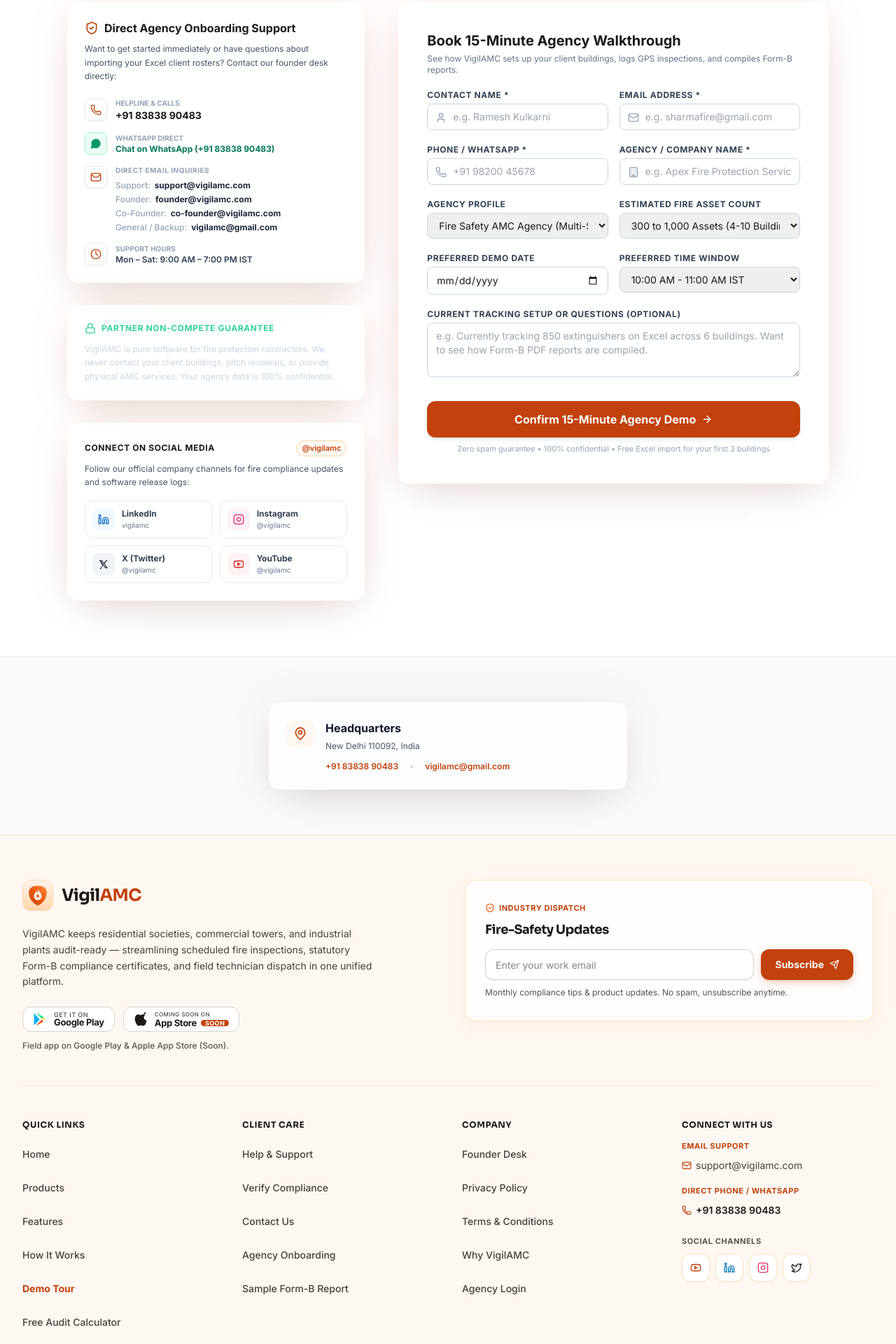
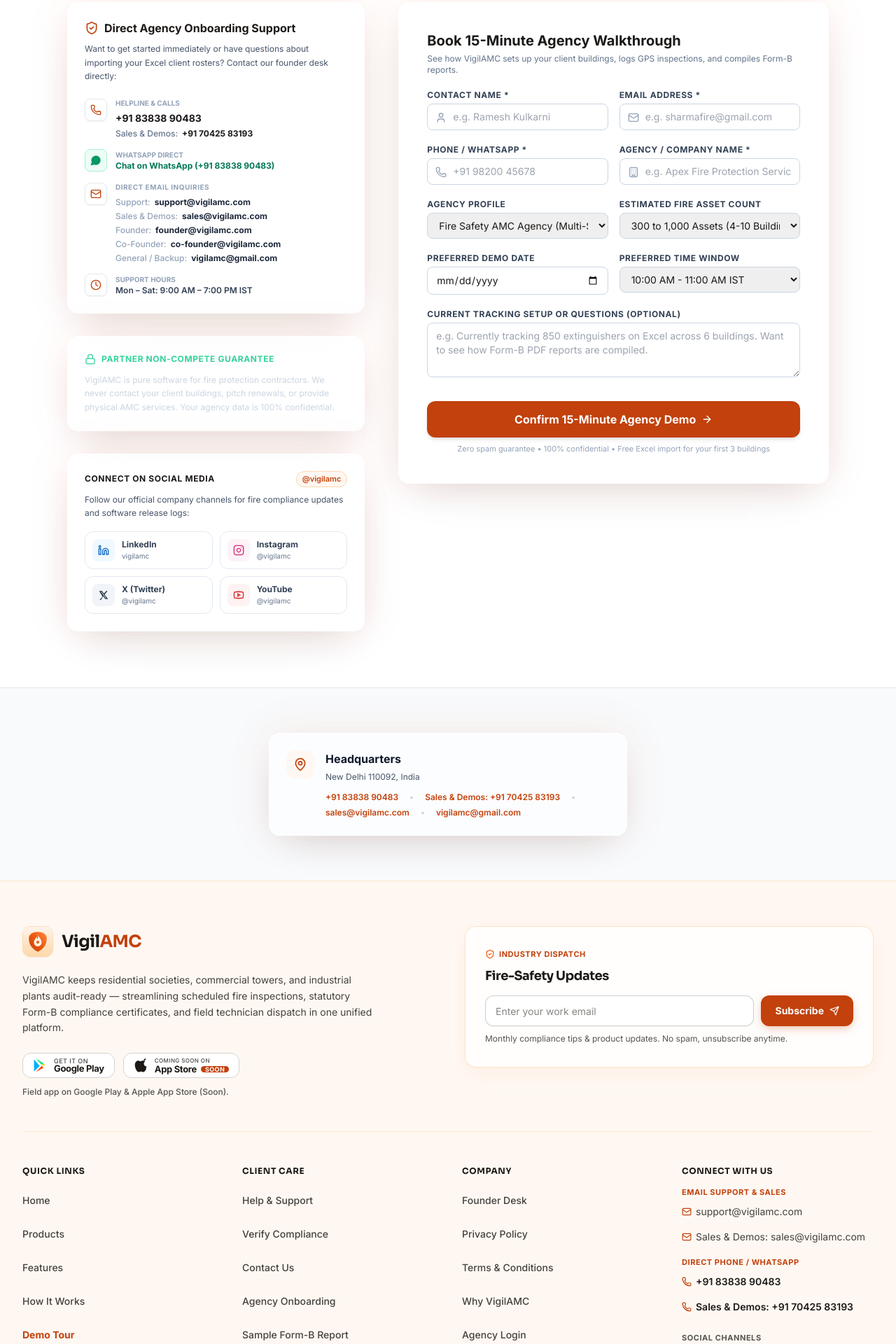
Before and after one commit to shi2n/VigilAMC, a Next.js app: page /contact in a window 1280 px wide. Shown: the part 540-2460 px from the top of the page at 70% size. Built offline with nearby package versions, Linux system fonts and the light colour scheme; no server answers.

Commit message:
feat(contact): add Sales & Demos phone (+91 70425 83193) and email (sales@vigilamc.com)

```diff
--- a/src/app/about/page.tsx
+++ b/src/app/about/page.tsx
@@ -137,6 +137,16 @@ export default function AboutUsPage() {
                   &bull;{' '}
                   <a href={`mailto:${SITE_CONFIG.CONTACT_EMAIL}`} className="text-[#C2410C] hover:underline">
                     {SITE_CONFIG.CONTACT_EMAIL}
+                  </a>
+                </p>
+                <p className="text-[11px] text-slate-500 mt-1">
+                  Sales &amp; Demos:{' '}
+                  <a href={SITE_CONFIG.SALES_PHONE_TEL} className="text-[#C2410C] font-semibold hover:underline">
+                    {SITE_CONFIG.SALES_PHONE_DISPLAY}
+                  </a>{' '}
+                  &bull;{' '}
+                  <a href={`mailto:${SITE_CONFIG.SALES_EMAIL}`} className="text-[#C2410C] hover:underline">
+                    {SITE_CONFIG.SALES_EMAIL}
                   </a>
                 </p>
               </div>
--- a/src/app/contact/page.tsx
+++ b/src/app/contact/page.tsx
@@ -129,15 +129,21 @@ export default function ContactPage() {
               </p>
 
               <div className="mt-5 space-y-3.5 text-xs text-slate-700">
-                <div className="flex items-center gap-3">
-                  <div className="w-8 h-8 rounded-lg bg-white border border-slate-200 flex items-center justify-center text-[#C2410C] shadow-sm">
+                <div className="flex items-start gap-3">
+                  <div className="w-8 h-8 rounded-lg bg-white border border-slate-200 flex items-center justify-center text-[#C2410C] shadow-sm shrink-0 mt-0.5">
                     <Phone className="w-4 h-4" />
                   </div>
-                  <div>
+                  <div className="space-y-1">
                     <span className="text-slate-400 block text-[10px] uppercase font-bold">Helpline &amp; Calls</span>
-                    <a href={SITE_CONFIG.PHONE_TEL} className="font-extrabold text-[#1C1917] text-sm hover:underline">
+                    <a href={SITE_CONFIG.PHONE_TEL} className="font-extrabold text-[#1C1917] text-sm hover:underline block">
                       {SITE_CONFIG.PHONE_DISPLAY}
                     </a>
+                    <div className="text-xs">
+                      <span className="text-slate-500 font-medium mr-1.5">Sales &amp; Demos:</span>
+                      <a href={SITE_CONFIG.SALES_PHONE_TEL} className="font-extrabold text-[#1C1917] hover:text-[#C2410C] hover:underline">
+                        {SITE_CONFIG.SALES_PHONE_DISPLAY}
+                      </a>
+                    </div>
                   </div>
                 </div>
 
@@ -169,6 +175,12 @@ export default function ContactPage() {
                         <span className="text-slate-400 font-medium mr-1.5">Support:</span>
                         <a href={`mailto:${SITE_CONFIG.SUPPORT_EMAIL}`} className="font-bold text-slate-800 hover:text-[#C2410C] break-all">
                           {SITE_CONFIG.SUPPORT_EMAIL}
+                        </a>
+                      </div>
+                      <div>
+                        <span className="text-slate-400 font-medium mr-1.5">Sales &amp; Demos:</span>
+                        <a href={`mailto:${SITE_CONFIG.SALES_EMAIL}`} className="font-bold text-slate-800 hover:text-[#C2410C] break-all">
+                          {SITE_CONFIG.SALES_EMAIL}
                         </a>
                       </div>
                       <div>
@@ -560,9 +572,17 @@ export default function ContactPage() {
                 <p className="text-xs text-slate-600 leading-relaxed">
                   {SITE_CONFIG.ADDRESS_DISPLAY}
                 </p>
-                <div className="pt-2 flex flex-wrap items-center gap-4 text-xs font-semibold">
+                <div className="pt-2 flex flex-wrap items-center gap-x-4 gap-y-1.5 text-xs font-semibold">
                   <a href={SITE_CONFIG.PHONE_TEL} className="text-[#C2410C] hover:underline">
                     {SITE_CONFIG.PHONE_DISPLAY}
+                  </a>
+                  <span className="text-slate-300">&bull;</span>
+                  <a href={SITE_CONFIG.SALES_PHONE_TEL} className="text-[#C2410C] hover:underline">
+                    Sales &amp; Demos: {SITE_CONFIG.SALES_PHONE_DISPLAY}
+                  </a>
+                  <span className="text-slate-300">&bull;</span>
+                  <a href={`mailto:${SITE_CONFIG.SALES_EMAIL}`} className="text-[#C2410C] hover:underline">
+                    {SITE_CONFIG.SALES_EMAIL}
                   </a>
                   <span className="text-slate-300">&bull;</span>
                   <a href={`mailto:${SITE_CONFIG.PRIMARY_GMAIL}`} className="text-[#C2410C] hover:underline">
--- a/src/app/founder/page.tsx
+++ b/src/app/founder/page.tsx
@@ -200,6 +200,26 @@ export default function FounderDeskPage() {
                   {SITE_CONFIG.SUPPORT_EMAIL}
                 </a>
               </div>
+
+              <div className="p-4 rounded-xl bg-white border border-slate-200 space-y-1">
+                <span className="text-[10px] uppercase font-bold text-slate-400 block">Sales &amp; Demos (Phone)</span>
+                <a
+                  href={SITE_CONFIG.SALES_PHONE_TEL}
+                  className="text-xs font-bold text-[#1C1917] hover:text-[#C2410C] transition-colors"
+                >
+                  {SITE_CONFIG.SALES_PHONE_DISPLAY}
+                </a>
+              </div>
+
+              <div className="p-4 rounded-xl bg-white border border-slate-200 space-y-1">
+                <span className="text-[10px] uppercase font-bold text-slate-400 block">Sales &amp; Demos (Email)</span>
+                <a
+                  href={`mailto:${SITE_CONFIG.SALES_EMAIL}`}
+                  className="text-xs font-bold text-[#1C1917] hover:text-[#C2410C] transition-colors break-all"
+                >
+                  {SITE_CONFIG.SALES_EMAIL}
+                </a>
+              </div>
             </div>
 
             <div className="pt-2 flex flex-col sm:flex-row items-center justify-between gap-4 text-xs text-slate-600 border-t border-[#FED7AA]/60">
--- a/src/app/how-it-works/page.tsx
+++ b/src/app/how-it-works/page.tsx
@@ -439,10 +439,23 @@ export default function HowItWorksPage() {
               <span>{SITE_CONFIG.PHONE_DISPLAY}</span>
             </a>
             <a
+              href={SITE_CONFIG.SALES_PHONE_TEL}
+              className="inline-flex items-center gap-2 font-semibold hover:underline underline-offset-4"
+            >
+              <Phone className="w-4 h-4" aria-hidden="true" />
+              <span>Sales &amp; Demos: {SITE_CONFIG.SALES_PHONE_DISPLAY}</span>
+            </a>
+            <a
               href={`mailto:${SITE_CONFIG.SUPPORT_EMAIL}`}
               className="inline-flex items-center gap-2 font-semibold hover:underline underline-offset-4"
             >
               <span>{SITE_CONFIG.SUPPORT_EMAIL}</span>
+            </a>
+            <a
+              href={`mailto:${SITE_CONFIG.SALES_EMAIL}`}
+              className="inline-flex items-center gap-2 font-semibold hover:underline underline-offset-4"
+            >
+              <span>{SITE_CONFIG.SALES_EMAIL}</span>
             </a>
           </div>
         </div>
--- a/src/app/page.tsx
+++ b/src/app/page.tsx
@@ -71,7 +71,8 @@ export default function HomePage() {
         SITE_CONFIG.SOCIAL.INSTAGRAM,
         SITE_CONFIG.SOCIAL.TWITTER,
       ],
-      contactPoint: {
+      contactPoint: [
+        {
           '@type': 'ContactPoint',
           telephone: SITE_CONFIG.PHONE_DISPLAY,
           email: SITE_CONFIG.CONTACT_EMAIL,
@@ -79,6 +80,15 @@ export default function HomePage() {
           areaServed: 'IN',
           availableLanguage: ['English', 'Hindi'],
         },
+        {
+          '@type': 'ContactPoint',
+          telephone: SITE_CONFIG.SALES_PHONE_DISPLAY,
+          email: SITE_CONFIG.SALES_EMAIL,
+          contactType: 'sales',
+          areaServed: 'IN',
+          availableLanguage: ['English', 'Hindi'],
+        },
+      ],
     },
     {
       '@context': 'https://schema.org',
--- a/src/components/CorporateFooter.tsx
+++ b/src/components/CorporateFooter.tsx
@@ -255,8 +255,9 @@ export function CorporateFooter() {
               <div className="space-y-2 text-sm">
                 <div>
                   <span className="block text-[11px] font-bold uppercase tracking-wider text-[#C2410C]">
-                    Email Support
+                    Email Support &amp; Sales
                   </span>
+                  <div className="flex flex-col items-start">
                     <a
                       href={`mailto:${SITE_CONFIG.EMAILS.support}`}
                       className="inline-flex items-center min-h-[36px] text-sm text-[#44403C] hover:text-[#EA580C] transition-colors focus-visible:outline focus-visible:outline-2 focus-visible:outline-[#EA580C] rounded"
@@ -264,12 +265,21 @@ export function CorporateFooter() {
                       <Mail className="w-3.5 h-3.5 mr-1.5 text-[#C2410C] shrink-0" aria-hidden="true" />
                       <span>{SITE_CONFIG.EMAILS.support}</span>
                     </a>
+                    <a
+                      href={`mailto:${SITE_CONFIG.EMAILS.sales}`}
+                      className="inline-flex items-center min-h-[36px] text-sm text-[#44403C] hover:text-[#EA580C] transition-colors focus-visible:outline focus-visible:outline-2 focus-visible:outline-[#EA580C] rounded"
+                    >
+                      <Mail className="w-3.5 h-3.5 mr-1.5 text-[#C2410C] shrink-0" aria-hidden="true" />
+                      <span>Sales &amp; Demos: {SITE_CONFIG.EMAILS.sales}</span>
+                    </a>
+                  </div>
                 </div>
 
                 <div>
                   <span className="block text-[11px] font-bold uppercase tracking-wider text-[#C2410C]">
                     Direct Phone / WhatsApp
                   </span>
+                  <div className="flex flex-col items-start">
                     <a
                       href={SITE_CONFIG.PHONE_TEL}
                       className="inline-flex items-center min-h-[36px] text-sm font-semibold text-[#1C1917] hover:text-[#EA580C] transition-colors focus-visible:outline focus-visible:outline-2 focus-visible:outline-[#EA580C] rounded"
@@ -277,6 +287,14 @@ export function CorporateFooter() {
                       <Phone className="w-3.5 h-3.5 mr-1.5 text-[#C2410C] shrink-0" aria-hidden="true" />
                       <span>{SITE_CONFIG.PHONE_DISPLAY}</span>
                     </a>
+                    <a
+                      href={SITE_CONFIG.SALES_PHONE_TEL}
+                      className="inline-flex items-center min-h-[36px] text-sm font-semibold text-[#1C1917] hover:text-[#EA580C] transition-colors focus-visible:outline focus-visible:outline-2 focus-visible:outline-[#EA580C] rounded"
+                    >
+                      <Phone className="w-3.5 h-3.5 mr-1.5 text-[#C2410C] shrink-0" aria-hidden="true" />
+                      <span>Sales &amp; Demos: {SITE_CONFIG.SALES_PHONE_DISPLAY}</span>
+                    </a>
+                  </div>
                 </div>
 
                 {/* Social Icon Bubbles with Real URLs */}
--- a/src/components/FounderSection.tsx
+++ b/src/components/FounderSection.tsx
@@ -42,6 +42,9 @@ export function FounderSection() {
               </h3>
               <p className="text-xs text-slate-500">
                 {SITE_CONFIG.FOUNDER_CITY} &bull; <a href={SITE_CONFIG.PHONE_TEL} className="text-[#C2410C] font-semibold hover:underline">{SITE_CONFIG.PHONE_DISPLAY}</a> &bull; <a href={SITE_CONFIG.WHATSAPP_URL} target="_blank" rel="noopener noreferrer" className="text-emerald-700 font-semibold hover:underline">Direct WhatsApp</a> &bull; <a href={`mailto:${SITE_CONFIG.CONTACT_EMAIL}`} className="text-[#C2410C] hover:underline">{SITE_CONFIG.CONTACT_EMAIL}</a>
+              </p>
+              <p className="text-xs text-slate-500">
+                Sales &amp; Demos: <a href={SITE_CONFIG.SALES_PHONE_TEL} className="text-[#C2410C] font-semibold hover:underline">{SITE_CONFIG.SALES_PHONE_DISPLAY}</a> &bull; <a href={`mailto:${SITE_CONFIG.SALES_EMAIL}`} className="text-[#C2410C] hover:underline">{SITE_CONFIG.SALES_EMAIL}</a>
               </p>
             </div>
 
--- a/src/components/home/FinalCtaSection.tsx
+++ b/src/components/home/FinalCtaSection.tsx
@@ -66,11 +66,27 @@ export function FinalCtaSection() {
           </a>
 
           <a
+            href={SITE_CONFIG.SALES_PHONE_TEL}
+            className="min-h-[44px] inline-flex items-center gap-2 px-4 py-2 rounded-full bg-[#9A3412] hover:bg-[#7C2D12] border border-white/30 text-white transition-colors"
+          >
+            <Phone className="w-4 h-4" aria-hidden="true" />
+            <span>Sales &amp; Demos: {SITE_CONFIG.SALES_PHONE_DISPLAY}</span>
+          </a>
+
+          <a
             href={`mailto:${SITE_CONFIG.SUPPORT_EMAIL}`}
             className="min-h-[44px] inline-flex items-center gap-2 px-4 py-2 rounded-full bg-[#9A3412] hover:bg-[#7C2D12] border border-white/30 text-white transition-colors"
           >
             <Mail className="w-4 h-4" aria-hidden="true" />
             <span>{SITE_CONFIG.SUPPORT_EMAIL}</span>
+          </a>
+
+          <a
+            href={`mailto:${SITE_CONFIG.SALES_EMAIL}`}
+            className="min-h-[44px] inline-flex items-center gap-2 px-4 py-2 rounded-full bg-[#9A3412] hover:bg-[#7C2D12] border border-white/30 text-white transition-colors"
+          >
+            <Mail className="w-4 h-4" aria-hidden="true" />
+            <span>{SITE_CONFIG.SALES_EMAIL}</span>
           </a>
         </div>
       </div>
--- a/src/lib/siteConfig.ts
+++ b/src/lib/siteConfig.ts
@@ -48,11 +48,13 @@ export const SITE_CONFIG = {
   APP_STORE_STATUS: 'Coming Soon',
   CONTACT_EMAIL: process.env.NEXT_PUBLIC_CONTACT_EMAIL || 'vigilamc@gmail.com',
   SUPPORT_EMAIL: 'support@vigilamc.com',
+  SALES_EMAIL: 'sales@vigilamc.com',
   FOUNDER_EMAIL: 'founder@vigilamc.com',
   COFOUNDER_EMAIL: 'co-founder@vigilamc.com',
   PRIMARY_GMAIL: 'vigilamc@gmail.com',
   EMAILS: {
     support: 'support@vigilamc.com',
+    sales: 'sales@vigilamc.com',
     founder: 'founder@vigilamc.com',
     cofounder: 'co-founder@vigilamc.com',
     general: 'vigilamc@gmail.com',
@@ -63,6 +65,8 @@ export const SITE_CONFIG = {
   FOUNDER_CITY: 'New Delhi, India',
   PHONE_DISPLAY: '+91 83838 90483',
   PHONE_TEL: 'tel:+918383890483',
+  SALES_PHONE_DISPLAY: '+91 70425 83193',
+  SALES_PHONE_TEL: 'tel:+917042583193',
   WHATSAPP_NUMBER: '918383890483',
   WHATSAPP_URL:
     'https://wa.me/918383890483?text=Hi%20Shaizan%2C%20I%20run%20a%20Fire%20Safety%20AMC%20agency%20and%20want%20to%20see%20a%20quick%20demo%20of%20VigilAMC.',
```
Lines whose indentation alone changed are shown as unchanged.
